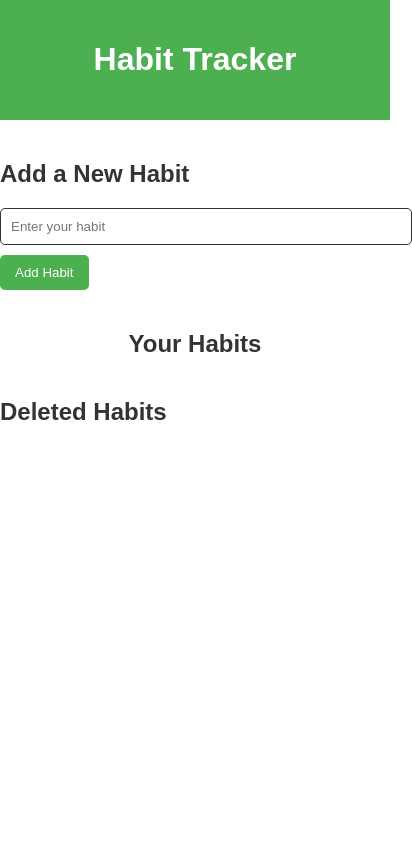
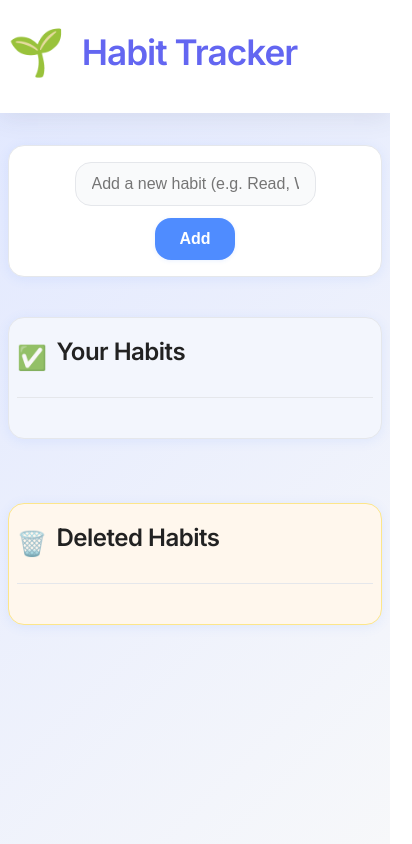
Before and after one commit to Swilsondi/habit-tracker, a plain HTML site: page habit-tracker/src/index.html in a window 390 px wide. Shown: the whole page, 412 px wide, since content can reach past the window. Drawn offline with Linux system fonts and the light colour scheme.

Commit message:
Refactors UI components and enhances styling
Improves the user interface of the Habit Tracker application by refactoring the layout and styling of the main components.

Updates include a new navbar design, streamlined habit addition form, and enhanced section cards for displaying habits.

Additionally, introduces a modern color scheme and responsive design for better user experience across devices.

```diff
--- a/habit-tracker/src/index.html
+++ b/habit-tracker/src/index.html
@@ -3,31 +3,48 @@
 <head>
     <meta charset="UTF-8">
     <meta name="viewport" content="width=device-width, initial-scale=1.0">
+    <title>Habit Tracker</title>
     <link rel="stylesheet" href="styles/styles.css">
-    <title>Habit Tracker</title>
+    <link rel="preconnect" href="https://fonts.googleapis.com">
+    <link rel="preconnect" href="https://fonts.gstatic.com" crossorigin>
+    <link href="https://fonts.googleapis.com/css2?family=Inter:wght@400;600&display=swap" rel="stylesheet">
 </head>
 <body>
-    <header class="header">
-        <h1 class="header__title">Habit Tracker</h1>
+    <header class="navbar">
+        <div class="navbar__container">
+            <h1 class="navbar__title">Habit Tracker</h1>
+        </div>
     </header>
     <main class="main">
-        <section class="habit-form">
-            <h2 class="habit-form__title">Add a New Habit</h2>
-            <form class="habit-form__form">
-                <input type="text" class="habit-form__input" placeholder="Enter your habit" required>
-                <button type="submit" class="habit-form__button">Add Habit</button>
+        <section class="add-habit">
+            <form class="add-habit__form" autocomplete="off">
+                <input
+                    type="text"
+                    class="add-habit__input"
+                    placeholder="Add a new habit (e.g. Read, Workout, Meditate)"
+                    required
+                >
+                <button type="submit" class="add-habit__button">Add</button>
             </form>
         </section>
-        <section class="habit-list">
-            <h2 class="habit-list__title">Your Habits</h2>
-            <div class="habit-list__container">
-                <!-- Habit cards will be dynamically rendered here -->
+        <section class="section-card">
+            <div class="section-card__header">
+                <span class="section-card__icon">✅</span>
+                <h2 class="habits__title">Your Habits</h2>
+            </div>
+            <hr class="section-card__divider">
+            <div class="habits__list">
+                <!-- Habit cards rendered here -->
             </div>
         </section>
-        <section class="historical-habits">
-            <h2 class="historical-habits__title">Deleted Habits</h2>
-            <div class="historical-habits__container">
-                <!-- Deleted habits will be displayed here -->
+        <section class="section-card section-card--deleted">
+            <div class="section-card__header">
+                <span class="section-card__icon">🗑️</span>
+                <h2 class="history__title">Deleted Habits</h2>
+            </div>
+            <hr class="section-card__divider">
+            <div class="history__list">
+                <!-- Deleted habits rendered here -->
             </div>
         </section>
     </main>
--- a/habit-tracker/src/styles/styles.css
+++ b/habit-tracker/src/styles/styles.css
@@ -1,96 +1,321 @@
+/* ====== THEME VARIABLES ====== */
 :root {
-    --primary-color: #4CAF50;
-    --secondary-color: #f1f1f1;
-    --text-color: #333;
-    --background-color: #ffffff;
-    --border-radius: 5px;
-    --transition-speed: 0.3s;
+    --color-bg-gradient: linear-gradient(135deg, #e0e7ff 0%, #f7f8fa 100%);
+    --color-surface: #fff;
+    --color-surface-alt: #f3f6fd;
+    --color-primary: #4f8cff;
+    --color-primary-hover: #2563eb;
+    --color-accent: #a5b4fc;
+    --color-accent-strong: #6366f1;
+    --color-success: #34d399;
+    --color-warning: #fbbf24;
+    --color-danger: #ef4444;
+    --color-text: #222;
+    --color-muted: #6b7280;
+    --color-border: #e5e7eb;
+    --radius: 16px;
+    --shadow: 0 4px 24px 0 rgba(60,72,88,0.10);
+    --shadow-card: 0 2px 12px 0 rgba(79,140,255,0.10);
+    --font-main: 'Inter', 'Segoe UI', Arial, sans-serif;
+}
+
+/* ====== RESET & BASE ====== */
+*,
+*::before,
+*::after {
+    box-sizing: border-box;
 }
 
 body {
-    font-family: 'Arial', sans-serif;
     margin: 0;
     padding: 0;
-    background-color: var(--background-color);
-    color: var(--text-color);
+    min-height: 100vh;
+    background: var(--color-bg-gradient);
+    color: var(--color-text);
+    font-family: var(--font-main);
+    font-size: 1rem;
+    -webkit-font-smoothing: antialiased;
 }
 
-.header {
-    background-color: var(--primary-color);
-    color: white;
-    padding: 20px;
-    text-align: center;
+h1, h2 {
+    margin: 0 0 0.5em 0;
+    font-weight: 700;
+    letter-spacing: -0.5px;
 }
 
-.habit-form {
-    display: flex;
-    justify-content: center;
-    margin: 20px 0;
+a {
+    color: inherit;
+    text-decoration: none;
 }
 
-.habit-form input[type="text"] {
-    padding: 10px;
-    border: 1px solid var(--text-color);
-    border-radius: var(--border-radius);
-    margin-right: 10px;
-    transition: border-color var(--transition-speed);
+/* ====== NAVBAR ====== */
+.navbar {
+    background: var(--color-surface);
+    box-shadow: var(--shadow);
+    padding: 1.5rem 0 1rem 0;
+    margin-bottom: 2rem;
 }
 
-.habit-form input[type="text"]:focus {
-    border-color: var(--primary-color);
+.navbar__container {
+    max-width: 700px;
+    margin: 0 auto;
+    padding: 0 2rem;
+    display: flex;
+    align-items: center;
+    justify-content: flex-start;
 }
 
-.habit-form button {
-    padding: 10px 15px;
-    background-color: var(--primary-color);
-    color: white;
-    border: none;
-    border-radius: var(--border-radius);
-    cursor: pointer;
-    transition: background-color var(--transition-speed);
+.navbar__title {
+    font-size: 2.2rem;
+    letter-spacing: -1px;
+    color: var(--color-accent-strong);
+    display: flex;
+    align-items: center;
+    gap: 0.5em;
 }
 
-.habit-form button:hover {
-    background-color: darken(var(--primary-color), 10%);
+.navbar__title::before {
+    content: "🌱";
+    font-size: 1.3em;
 }
 
-.habit-list {
+/* ====== MAIN LAYOUT ====== */
+.main {
+    max-width: 700px;
+    margin: 0 auto;
+    padding: 0 2rem 2rem 2rem;
     display: flex;
-    flex-wrap: wrap;
-    justify-content: center;
-    margin: 20px;
+    flex-direction: column;
+    gap: 2.5rem;
 }
 
-.habit-card {
-    background-color: var(--secondary-color);
-    border: 1px solid var(--text-color);
-    border-radius: var(--border-radius);
-    padding: 15px;
-    margin: 10px;
-    width: 200px;
-    box-shadow: 0 2px 5px rgba(0, 0, 0, 0.1);
+/* ====== SECTION CARDS ====== */
+.section-card {
+    background: var(--color-surface-alt);
+    border-radius: var(--radius);
+    box-shadow: var(--shadow-card);
+    padding: 2rem 1.5rem 1.5rem 1.5rem;
+    margin-bottom: 1.5rem;
+    border: 1.5px solid var(--color-border);
+    position: relative;
 }
 
-.habit-card h3 {
-    margin: 0 0 10px;
+.section-card--deleted {
+    background: #fff7ed;
+    border-color: #fde68a;
 }
 
-.habit-card p {
-    margin: 0;
+.section-card__header {
+    display: flex;
+    align-items: center;
+    gap: 0.6em;
+    margin-bottom: 1.2rem;
 }
 
-@media (max-width: 600px) {
-    .habit-form {
+.section-card__icon {
+    font-size: 1.5em;
+    opacity: 0.8;
+}
+
+.section-card__divider {
+    border: none;
+    border-top: 1.5px solid var(--color-border);
+    margin: 1rem 0 1.5rem 0;
+}
+
+/* ====== ADD HABIT FORM ====== */
+.add-habit__form {
+    display: flex;
+    gap: 1rem;
+    background: var(--color-surface);
+    border-radius: var(--radius);
+    box-shadow: var(--shadow-card);
+    padding: 1.25rem 1rem;
+    align-items: center;
+    border: 1.5px solid var(--color-border);
+}
+
+.add-habit__input {
+    flex: 1;
+    padding: 0.75rem 1rem;
+    border: 1.5px solid var(--color-border);
+    border-radius: var(--radius);
+    font-size: 1rem;
+    background: #f9fafb;
+    transition: border 0.2s;
+}
+
+.add-habit__input:focus {
+    outline: none;
+    border-color: var(--color-accent-strong);
+    background: #fff;
+}
+
+.add-habit__button {
+    padding: 0.75rem 1.5rem;
+    background: var(--color-primary);
+    color: #fff;
+    border: none;
+    border-radius: var(--radius);
+    font-weight: 600;
+    font-size: 1rem;
+    cursor: pointer;
+    transition: background 0.2s, box-shadow 0.2s;
+    box-shadow: 0 1px 4px 0 rgba(79,140,255,0.12);
+}
+
+.add-habit__button:hover,
+.add-habit__button:focus {
+    background: var(--color-primary-hover);
+}
+
+/* ====== HABIT LIST ====== */
+.habits__list,
+.history__list {
+    display: flex;
+    flex-direction: column;
+    gap: 1.25rem;
+}
+
+/* ====== HABIT CARD ====== */
+.habit-card {
+    background: var(--color-surface);
+    border-radius: var(--radius);
+    box-shadow: 0 2px 12px 0 rgba(99,102,241,0.08);
+    padding: 1.25rem 1rem;
+    display: flex;
+    align-items: center;
+    justify-content: space-between;
+    gap: 1rem;
+    border-left: 5px solid var(--color-accent-strong);
+    transition: box-shadow 0.2s, border-color 0.2s, background 0.2s;
+    position: relative;
+}
+
+.habit-card::after {
+    content: "";
+    position: absolute;
+    inset: 0;
+    border-radius: var(--radius);
+    pointer-events: none;
+    box-shadow: 0 0 0 0 rgba(99,102,241,0.12);
+    transition: box-shadow 0.2s;
+}
+
+.habit-card:hover::after {
+    box-shadow: 0 0 0 4px #a5b4fc33;
+}
+
+.habit-card--completed {
+    opacity: 0.7;
+    border-left-color: var(--color-success);
+    background: #f0fdf4;
+}
+
+.habit-card__info {
+    flex: 1;
+    display: flex;
+    flex-direction: column;
+    gap: 0.25rem;
+}
+
+.habit-card__name {
+    font-size: 1.1rem;
+    font-weight: 600;
+    color: var(--color-text);
+    margin-bottom: 0.1em;
+    letter-spacing: 0.01em;
+}
+
+.habit-card__streak {
+    font-size: 0.95rem;
+    color: var(--color-accent-strong);
+    font-weight: 600;
+    margin-top: 0.1em;
+}
+
+.habit-card__actions {
+    display: flex;
+    align-items: center;
+    gap: 0.5rem;
+}
+
+.habit-card__complete-btn {
+    background: var(--color-success);
+    color: #fff;
+    border: none;
+    border-radius: 50%;
+    width: 2.2rem;
+    height: 2.2rem;
+    display: flex;
+    align-items: center;
+    justify-content: center;
+    font-size: 1.2rem;
+    cursor: pointer;
+    transition: background 0.2s, transform 0.1s;
+    box-shadow: 0 1px 4px 0 rgba(52,211,153,0.10);
+}
+
+.habit-card__complete-btn:hover,
+.habit-card__complete-btn:focus {
+    background: #059669;
+    transform: scale(1.07);
+}
+
+.habit-card__delete-btn {
+    background: none;
+    border: none;
+    color: var(--color-muted);
+    font-size: 1.2rem;
+    cursor: pointer;
+    padding: 0.3rem;
+    border-radius: 50%;
+    transition: background 0.2s, color 0.2s;
+}
+
+.habit-card__delete-btn:hover,
+.habit-card__delete-btn:focus {
+    background: #f3f4f6;
+    color: var(--color-danger);
+}
+
+/* ====== HISTORY SECTION ====== */
+.section-card--deleted .habit-card {
+    opacity: 0.7;
+    border-left-color: var(--color-warning);
+    background: #fffbe9;
+}
+
+.section-card--deleted .habit-card__delete-btn {
+    color: var(--color-danger);
+}
+
+.section-card--deleted .habit-card__delete-btn:hover {
+    background: #fee2e2;
+}
+
+/* ====== RESPONSIVE ====== */
+@media (max-width: 700px) {
+    .main, .navbar__container {
+        padding-left: 0.5rem;
+        padding-right: 0.5rem;
+    }
+    .section-card {
+        padding: 1.2rem 0.5rem 1rem 0.5rem;
+    }
+    .add-habit__form {
         flex-direction: column;
+        gap: 0.75rem;
+        padding: 1rem 0.75rem;
     }
-
-    .habit-form input[type="text"] {
-        margin-right: 0;
-        margin-bottom: 10px;
+    .habit-card {
+        flex-direction: column;
+        align-items: flex-start;
+        gap: 0.75rem;
+        padding: 1rem 0.75rem;
+    }
+    .habit-card__actions {
         width: 100%;
-    }
-
-    .habit-card {
-        width: 100%;
+        justify-content: flex-end;
     }
 }
```
Also changed, not shown: habit-tracker/README.md.
